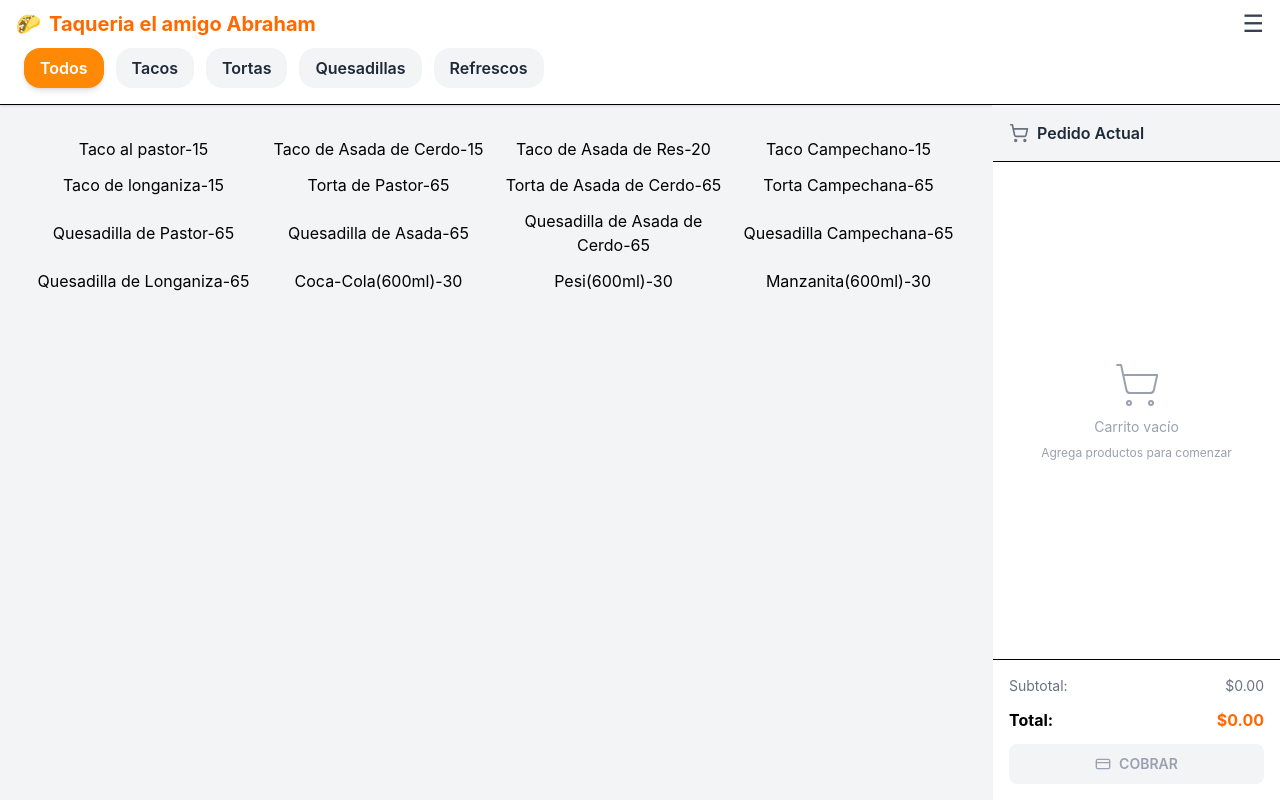
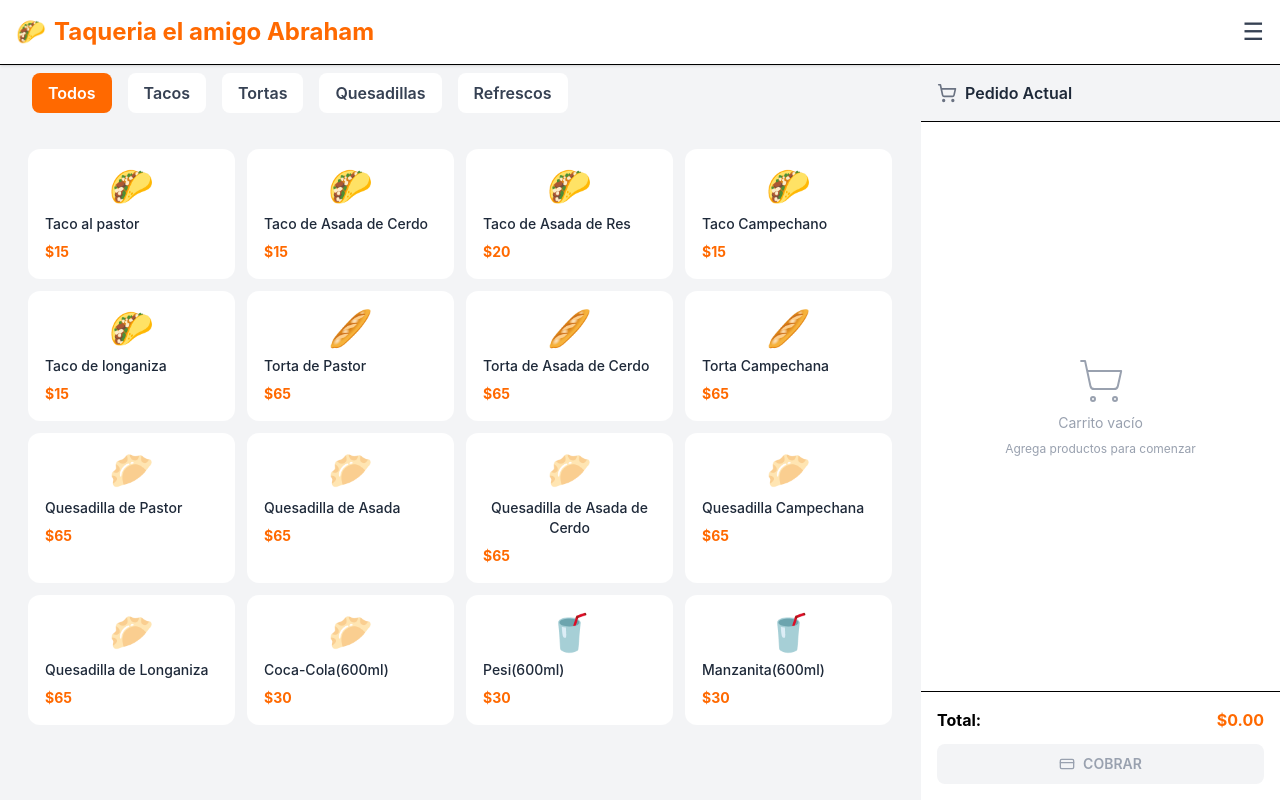
Before and after one commit to Jose-Diaz58/AdminTaco, a React (Vite) app: page / in a window 1280 px wide. Built offline with nearby package versions, Linux system fonts and the light colour scheme.

Commit message:
La mera verdura del caldo

```diff
--- a/src/components/Carrito/Carrito.jsx
+++ b/src/components/Carrito/Carrito.jsx
@@ -2,10 +2,10 @@ import { useCarrito } from "./CarritoContext";
 import { ShoppingCart, Trash2, Plus, Minus, CreditCard } from "lucide-react";
 
 export function Carrito() {
-  const { carrito, eliminar, cambiarCantidad, total } = useCarrito();
+  const { carrito, eliminar, cambiarCantidad, total, limpiarCarrito } = useCarrito();
 
   return (
-    <aside className="w-72 h-full bg-white border-l border-gray-100 flex flex-col">
+    <aside className="w-90 h-full bg-white border-l border-gray-100 flex flex-col">
 
       {/* Header */}
       <div className=" bg-gray-100 p-4 border-b flex items-center gap-2">
@@ -24,7 +24,7 @@ export function Carrito() {
         ) : (
           <ul className="space-y-2">
             {carrito.map((item) => (
-              <li key={item.id} className="flex items-center gap-2 bg-gray-50 rounded-lg p-2">
+              <li key={item.id} className="flex items-center gap-2 bg-gray-100 rounded-lg p-2">
                 <span className="text-xl">{item.emoji}</span>
                 <div className="flex-1 min-w-0">
                   <p className="text-xs font-medium text-gray-700 truncate">{item.nombre}</p>
@@ -50,27 +50,26 @@ export function Carrito() {
 
       {/* Total y cobrar */}
       <div className="p-4 border-t space-y-3">
-        <div className="flex justify-between text-sm text-gray-500">
-          <span>Subtotal:</span>
-          <span>${total.toFixed(2)}</span>
-        </div>
         <div className="flex justify-between font-bold">
           <span>Total:</span>
           <span className="text-orange-500">${total.toFixed(2)}</span>
         </div>
         <button
           disabled={carrito.length === 0}
-          className={`w-full py-2.5 rounded-lg font-semibold text-sm flex items-center justify-center gap-2 transition-all ${
-            carrito.length > 0
-              ? "bg-orange-500 hover:bg-orange-600 text-white"
-              : "bg-gray-100 text-gray-400 cursor-not-allowed"
-          }`}
+          onClick={() => {
+            alert(`Total a cobrar: $${total.toFixed(2)}`);
+            limpiarCarrito();
+          }}
+          className={`w-full py-2.5 rounded-lg font-semibold text-sm flex items-center justify-center gap-2 transition-all ${carrito.length > 0
+            ? "bg-orange-500 hover:bg-orange-600 text-white"
+            : "bg-gray-100 text-gray-400 cursor-not-allowed"
+            }`}
         >
           <CreditCard size={16} />
           COBRAR
         </button>
       </div>
 
-    </aside>
+    </aside >
   );
 }
--- a/src/components/Carrito/CarritoContext.jsx
+++ b/src/components/Carrito/CarritoContext.jsx
@@ -4,18 +4,22 @@ const CarritoContext = createContext();
 export function CarritoProvider({ children }) {
     const [carrito, setCarrito] = useState([]);
 
+    //agregasao
     const agregar = (producto) => {
-         const existe = carrito.find((item) => item.id === producto.id) ;
-    if (existe) {
-        setCarrito(carrito.map((item) => item.id === producto, id
-            ? { ...item, cantidad: item.cantidad + 1 } : item))
-    } else {
-        setCarrito([...carrito, { ...producto, cantidad: 1 }])
+        const existe = carrito.find((item) => item.id === producto.id);
+
+        if (existe) {
+            setCarrito(carrito.map(item => item.id === producto.id
+                ? { ...item, cantidad: item.cantidad + 1 } : item));
+        } else {
+            setCarrito([...carrito, { ...producto, cantidad: 1 }])
+        }
     }
-    }
+    //elimisao
     const eliminar = (id) => {
         setCarrito(carrito.filter((item) => item.id !== id))
     }
+    //modificasao
     const cambiarCantidad = (id, delta) => {
         setCarrito(
             carrito
@@ -23,12 +27,15 @@ export function CarritoProvider({ children }) {
                 .filter((item) => item.cantidad > 0)
         );
     }
+    //limpiasao
+    const limpiarCarrito = () => { setCarrito([]) }
+
+    //totalsao
     const total = carrito.reduce((acumulado, item) => acumulado + item.precio * item.cantidad, 0)
     return (
-        <CarritoContext.Provider value={{ carrito, agregar, eliminar, cambiarCantidad, total }}>{children}</CarritoContext.Provider>
+        <CarritoContext.Provider value={{ carrito, agregar, eliminar, cambiarCantidad, limpiarCarrito, total }}>{children}</CarritoContext.Provider>
     )
 }
-
-export function useCarrito(){
+export function useCarrito() {
     return useContext(CarritoContext)
 }
--- a/src/components/Datos/Productos.js
+++ b/src/components/Datos/Productos.js
@@ -3,119 +3,119 @@ import { Store } from "lucide-react";
 export const Productos = [
   //Taquitos
   {
-    id:1,
+    id: 1,
     nombre: "Taco al pastor",
     precio: 15,
     categoria: "Taco",
-    emoji: "",
+    emoji: "🌮",
   },
   {
-    id:2,
+    id: 2,
     nombre: "Taco de Asada de Cerdo",
     precio: 15,
     categoria: "Taco",
-    emoji: "",
+    emoji: "🌮",
   },
   {
-    id:3,
+    id: 3,
     nombre: "Taco de Asada de Res",
     precio: 20,
     categoria: "Taco",
-    emoji: "",
+    emoji: "🌮",
   },
   {
-    id:4,
+    id: 4,
     nombre: "Taco Campechano",
     precio: 15,
     categoria: "Taco",
-    emoji: "",
+    emoji: "🌮",
   },
   {
-    id:5,
+    id: 5,
     nombre: "Taco de longaniza",
     precio: 15,
     categoria: "Taco",
-    emoji: "",
+    emoji: "🌮",
   },
   //Tortas
   {
-    id:6,
+    id: 6,
     nombre: "Torta de Pastor",
     precio: 65,
     categoria: "Torta",
-    emoji: "",
+    emoji: "🥖",
   },
   {
-    id:7,
+    id: 7,
     nombre: "Torta de Asada de Cerdo",
     precio: 65,
     categoria: "Torta",
-    emoji: "",
+    emoji: "🥖",
   },
   {
-    id:8,
+    id: 8,
     nombre: "Torta Campechana",
     precio: 65,
     categoria: "Torta",
-    emoji: "",
+    emoji: "🥖",
   },
   //quesadillas
   {
-    id:9,
+    id: 9,
     nombre: "Quesadilla de Pastor",
     precio: 65,
     categoria: "Quesadilla",
-    emoji: "",
+    emoji: "🥟",
   },
   {
-    id:10,
+    id: 10,
     nombre: "Quesadilla de Asada",
     precio: 65,
     categoria: "Quesadilla",
-    emoji: "",
+    emoji: "🥟",
   },
   {
-    id:11,
+    id: 11,
     nombre: "Quesadilla de Asada de Cerdo",
     precio: 65,
     categoria: "Quesadilla",
-    emoji: "",
+    emoji: "🥟",
   },
   {
-    id:12,
+    id: 12,
     nombre: "Quesadilla Campechana",
     precio: 65,
     categoria: "Quesadilla",
-    emoji: "",
+    emoji: "🥟",
   },
   {
-    id:13,
+    id: 13,
     nombre: "Quesadilla de Longaniza",
     precio: 65,
     categoria: "Quesadilla",
-    emoji: "",
+    emoji: "🥟",
   },
   //Refrescos
   {
-    id:14,
+    id: 14,
     nombre: "Coca-Cola(600ml)",
     precio: 30,
     categoria: "Refrescos",
-    emoji: "",
+    emoji: "🥟",
   },
   {
-    id:15,
+    id: 15,
     nombre: "Pesi(600ml)",
     precio: 30,
     categoria: "Refrescos",
-    emoji: "",
+    emoji: "🥤",
   },
   {
-    id:16,
+    id: 16,
     nombre: "Manzanita(600ml)",
     precio: 30,
     categoria: "Refrescos",
-    emoji: "",
+    emoji: "🥤",
   },
 
 ];
--- a/src/components/Header/Header.jsx
+++ b/src/components/Header/Header.jsx
@@ -3,9 +3,8 @@ import { NavLink } from "react-router";
 export function Header() {
   return (
     <header className="bg-white border-b shadow-sm">
-      <div className="flex items-center justify-between px-4 py-2">
-
-        <div className="flex items-center gap-2 text-orange-500 font-bold text-xl">
+      <div className="flex items-center justify-between px-4 py-4">
+        <div className="flex items-center gap-2 text-orange-500 font-bold text-2xl">
           🌮<span>Taqueria el amigo Abraham</span>
         </div>
         <button className="text-2xl text-gray-700 hover:text-orange-500">
@@ -13,73 +12,6 @@ export function Header() {
           ☰
         </button>
       </div>
-
-      <nav className="flex gap-3 px-6 pb-4 overflow-x-auto no-scrollbar">
-        <NavLink
-          to="/"
-          end
-          className={({ isActive }) =>
-            "px-4 py-2 rounded-2xl font-semibold transition-colors whitespace-nowrap " +
-            (isActive
-              ? "bg-orange-400 text-white shadow-md"
-              : "bg-gray-100 text-gray-800 hover:bg-gray-200")
-          }
-        >
-          Todos
-        </NavLink>
-        {/* Tacos */}
-        <NavLink
-          to="/Tacos"
-          end
-          className={({ isActive }) =>
-            "px-4 py-2 rounded-2xl font-semibold transition-colors whitespace-nowrap " +
-            (isActive
-              ? "bg-orange-400 text-white shadow-md"
-              : "bg-gray-100 text-gray-800 hover:bg-gray-200")
-          }
-        >
-          Tacos
-        </NavLink>
-        {/* Tortas */}
-        <NavLink
-          to="/Tortas"
-          end
-          className={({ isActive }) =>
-            "px-4 py-2 rounded-2xl font-semibold transition-colors whitespace-nowrap " +
-            (isActive
-              ? "bg-orange-400 text-white shadow-md"
-              : "bg-gray-100 text-gray-800 hover:bg-gray-200")
-          }
-        >
-          Tortas
-        </NavLink>
-        {/* Quesadilas */}
-        <NavLink
-          to="/Quesadillas"
-          end
-          className={({ isActive }) =>
-            "px-4 py-2 rounded-2xl font-semibold transition-colors whitespace-nowrap " +
-            (isActive
-              ? "bg-orange-400 text-white shadow-md"
-              : "bg-gray-100 text-gray-800 hover:bg-gray-200")
-          }
-        >
-          Quesadillas
-        </NavLink>
-        {/* Refrescos */}
-        <NavLink
-          to="/Refrescos"
-          end
-          className={({ isActive }) =>
-            "px-4 py-2 rounded-2xl font-semibold transition-colors whitespace-nowrap " +
-            (isActive
-              ? "bg-orange-400 text-white shadow-md"
-              : "bg-gray-100 text-gray-800 hover:bg-gray-200")
-          }
-        >
-          Refrescos
-        </NavLink>
-      </nav>
     </header>
   );
 }
--- a/src/components/Header/index.js
+++ b/src/components/Header/index.js
@@ -1 +1,2 @@
 export *from "./Header"
+export*from "./subHeader"
--- /dev/null
+++ b/src/components/Header/subHeader.jsx
@@ -0,0 +1,76 @@
+import React from 'react'
+import { NavLink } from 'react-router'
+
+
+export function SubHeader() {
+    return (
+        <header className='px-2 py-2'>
+            <nav className="flex gap-4 px-6 overflow-x-auto no-scrollbar">
+                <NavLink
+                    to="/"
+                    end
+                    className={({ isActive }) =>
+                        "px-4 py-2 rounded-lg font-semibold transition-colors whitespace-nowrap " +
+                        (isActive
+                            ? "bg-orange-500 text-white border-orange-500"
+                            : "bg-white text-gray-700 border-gray-200 hover:border-orange-400 hover:bg-gray-100")
+                    }
+                >
+                    Todos
+                </NavLink>
+                {/* Tacos */}
+                <NavLink
+                    to="/Tacos"
+                    end
+                    className={({ isActive }) =>
+                        "px-4 py-2 rounded-lg font-semibold transition-colors whitespace-nowrap " +
+                        (isActive
+                            ? "bg-orange-500 text-white border-orange-500"
+                            : "bg-white text-gray-700 border-gray-200 hover:border-orange-400 hover:bg-gray-100")
+                    }
+                >
+                    Tacos
+                </NavLink>
+                {/* Tortas */}
+                <NavLink
+                    to="/Tortas"
+                    end
+                    className={({ isActive }) =>
+                        "px-4 py-2 rounded-lg font-semibold transition-colors whitespace-nowrap " +
+                        (isActive
+                            ? "bg-orange-500 text-white border-orange-500"
+                            : "bg-white text-gray-700 border-gray-200 hover:border-orange-400 hover:bg-gray-100")
+                    }
+                >
+                    Tortas
+                </NavLink>
+                {/* Quesadilas */}
+                <NavLink
+                    to="/Quesadillas"
+                    end
+                    className={({ isActive }) =>
+                        "px-4 py-2 rounded-lg font-semibold transition-colors whitespace-nowrap " +
+                        (isActive
+                            ? "bg-orange-500 text-white border-orange-500"
+                            : "bg-white text-gray-700 border-gray-200 hover:border-orange-400 hover:bg-gray-100")
+                    }
+                >
+                    Quesadillas
+                </NavLink>
+                {/* Refrescos */}
+                <NavLink
+                    to="/Refrescos"
+                    end
+                    className={({ isActive }) =>
+                        "px-4 py-2 rounded-lg font-semibold transition-colors whitespace-nowrap " +
+                        (isActive
+                            ? "bg-orange-500 text-white border-orange-500"
+                            : "bg-white text-gray-700 border-gray-200 hover:border-orange-400 hover:bg-gray-100")
+                    }
+                >
+                    Refrescos
+                </NavLink>
+            </nav>
+        </header>
+    )
+}
--- a/src/layouts/client/ClienteLayout.jsx
+++ b/src/layouts/client/ClienteLayout.jsx
@@ -1,15 +1,23 @@
-import { Header } from "../../components";
+import { Header, SubHeader } from "../../components";
 import { Carrito } from "../../components/Carrito"
 import { useCarrito } from "../../components/Carrito"
 
 export function ClienteLayout({ children }) {
-  const { carrito, eliminar, cambiarCantidad, total } = useCarrito()
   return (
     <div className="flex flex-col h-screen bg-gray-100">
       <Header />
       <div className="flex flex-1 overflow-hidden">
-        <main className="flex-1 overflow-y-auto p-6">{children}</main>
+
+        {/*subheader*/}
+        <div className="flex flex-col flex-1 overflow-hidden">
+          <SubHeader />
+          <main className="flex-1 overflow-y-auto p-4">
+            {children}
+          </main>
+        </div>
+
         <Carrito />
+
       </div>
     </div>
   );
--- a/src/pages/home/Home.jsx
+++ b/src/pages/home/Home.jsx
@@ -6,13 +6,19 @@ import { useCarrito } from "../../components/Carrito/CarritoContext"
 export function Home() {
   const { agregar } = useCarrito()
   return (
-    <div className="p-2">
+    <div className="p-3">
       <div className="grid grid-cols-2 sm:grid-cols-3 lg:grid-cols-4 gap-3">
         {Productos.map((producto) => (
           <button
+            className="bg-white rounded-xl p-4 flex flex-col  items-center gap-2 border border-transparent hover:border-orange-400 hover:shadow-md transition-all active:scale-95"
             key={producto.id}
             onClick={() => agregar(producto)}
-          >{producto.nombre}-{producto.precio}</button>
+          >
+            <span className="text-4xl">{producto.emoji}</span>
+            <span className="text-sm font-medium text-gray-800 self-start">{producto.nombre}</span>
+            <span className="text-orange-500 font-bold text-sm self-start">${producto.precio}</span>
+          </button>
+
         ))}
       </div>
     </div>
--- a/src/pages/home/Quesadillas.jsx
+++ b/src/pages/home/Quesadillas.jsx
@@ -11,7 +11,13 @@ export function Quesadillas() {
   return (
     <div className="p-2 grid grid-cols-2 sm:grid-cols-3 lg:grid-cols-4 gap-3">
       {Quesadillas.map((quesa) => (
-        <button key={quesa.id} onClick={() => agregar(quesa)}>{quesa.nombre}-{quesa.precio}</button>
+        <button
+          className="bg-white rounded-xl p-4 flex flex-col  items-center gap-2 border border-transparent hover:border-orange-400 hover:shadow-md transition-all active:scale-95"
+          key={quesa.id} onClick={() => agregar(quesa)}>
+          <span className="text-4xl">{quesa.emoji}</span>
+          <span className="text-sm font-medium text-gray-800 self-start">{quesa.nombre}</span>
+          <span className="text-orange-500 font-bold text-sm self-start">${quesa.precio}</span>
+        </button>
       ))}
     </div>
   )
--- a/src/pages/home/Refrescos.jsx
+++ b/src/pages/home/Refrescos.jsx
@@ -6,10 +6,17 @@ import { useCarrito } from "../../components/Carrito"
 export function Refrescos() {
   const { agregar } = useCarrito()
   const Refrescos = Productos.filter(dato => dato.categoria === "Refrescos")
-    console.log("Refre")
+  console.log("Refre")
   return (
     <div className="p-2 grid grid-cols-2 sm:grid-cols-3 lg:grid-cols-4 gap-3">
-      {Refrescos.map((refresco) => (<button key={refresco.id} onClick={() => agregar(refresco)}>{refresco.nombre}-{refresco.precio}</button>))}
+      {Refrescos.map((refresco) => (
+        <button
+          className="bg-white rounded-xl p-4 flex flex-col  items-center gap-2 border border-transparent hover:border-orange-400 hover:shadow-md transition-all active:scale-95"
+          key={refresco.id} onClick={() => agregar(refresco)}>
+          <span className="text-4xl">{refresco.emoji}</span>
+          <span className="text-sm font-medium text-gray-800 self-start">{refresco.nombre}</span>
+          <span className="text-orange-500 font-bold text-sm self-start">${refresco.precio}</span>
+        </button>))}
     </div>
   )
 }
--- a/src/pages/home/Tacos.jsx
+++ b/src/pages/home/Tacos.jsx
@@ -1,10 +1,10 @@
 import React from "react";
 import { Productos } from "../../components/Datos/Productos";
-import{useCarrito}from "../../components/Carrito"
+import { useCarrito } from "../../components/Carrito"
 
 
 export function Tacos() {
-  const{agregar}=useCarrito();
+  const { agregar } = useCarrito();
 
   const Tacos = Productos.filter((dato) => dato.categoria === "Taco");
   console.log(Tacos);
@@ -12,7 +12,13 @@ export function Tacos() {
   return (
     <div className="p-2 grid grid-cols-2 sm:grid-cols-3 lg:grid-cols-4 gap-3">
       {Tacos.map((taco) => (
-        <button key={taco.id} onClick={()=>agregar(taco)}>{taco.nombre}-{taco.precio}</button>
+        <button
+          className="bg-white rounded-xl p-4 flex flex-col  items-center gap-2 border border-transparent hover:border-orange-400 hover:shadow-md transition-all active:scale-95"
+          key={taco.id} onClick={() => agregar(taco)}>
+          <span className="text-4xl">{taco.emoji}</span>
+          <span className="text-sm font-medium text-gray-800 self-start">{taco.nombre}</span>
+          <span className="text-orange-500 font-bold text-sm self-start">${taco.precio}</span>
+        </button>
       ))}
     </div>
   );
--- a/src/pages/home/Tortas.jsx
+++ b/src/pages/home/Tortas.jsx
@@ -10,7 +10,13 @@ export function Tortas() {
   return (
     <div className="p-2 grid grid-cols-2 sm:grid-cols-3 lg:grid-cols-4 gap-3">
         {Tortas.map((torta) => (
-          <button key={torta.id} onClick={()=>agregar(torta)}>{torta.nombre}-{torta.precio}</button>
+          <button
+          className="bg-white rounded-xl p-4 flex flex-col  items-center gap-2 border border-transparent hover:border-orange-400 hover:shadow-md transition-all active:scale-95"
+          key={torta.id} onClick={()=>agregar(torta)}>
+             <span className="text-4xl">{torta.emoji}</span>
+          <span className="text-sm font-medium text-gray-800 self-start">{torta.nombre}</span>
+          <span className="text-orange-500 font-bold text-sm self-start">${torta.precio}</span>
+          </button>
         ))}
       </div>
   )
```
Lines whose indentation alone changed are shown as unchanged.
